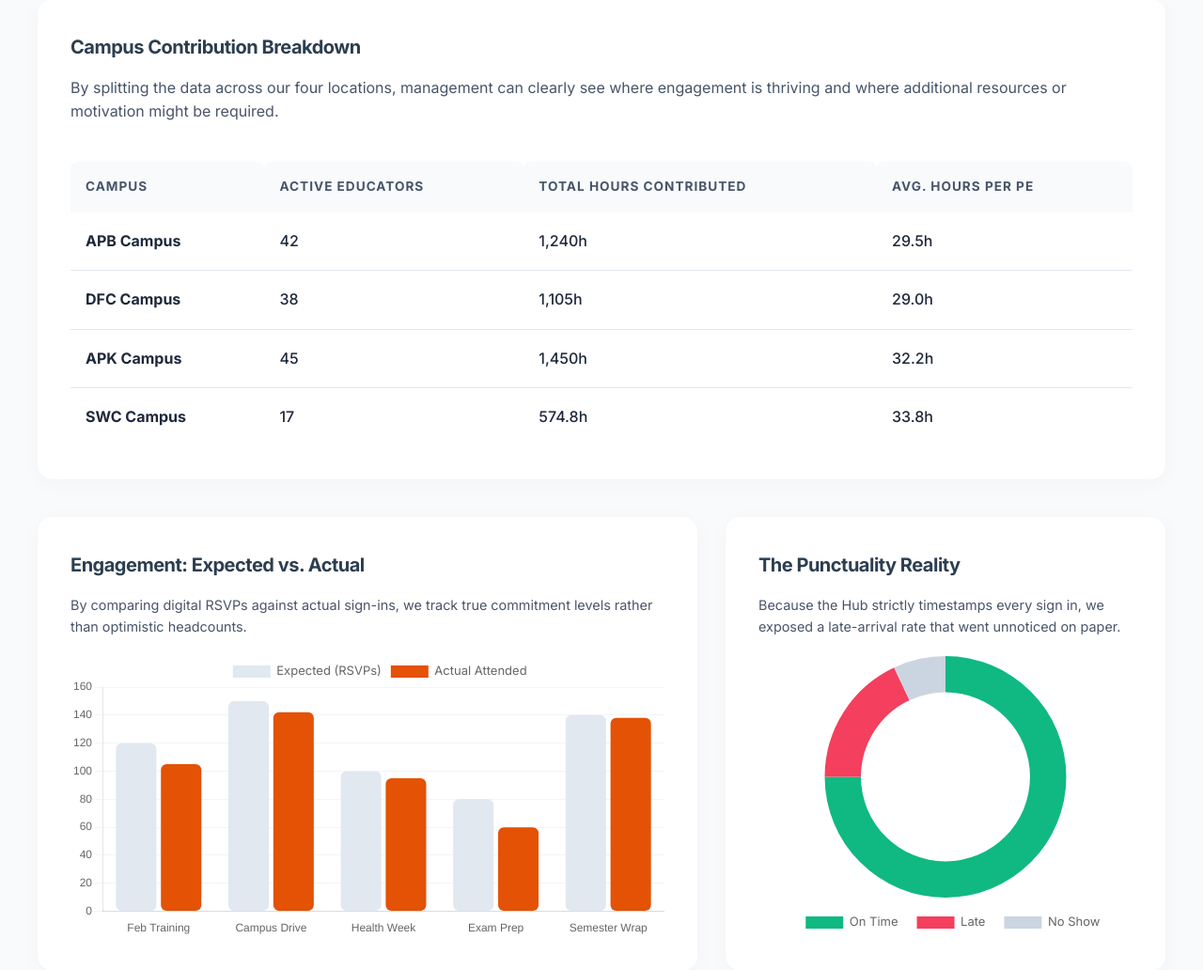
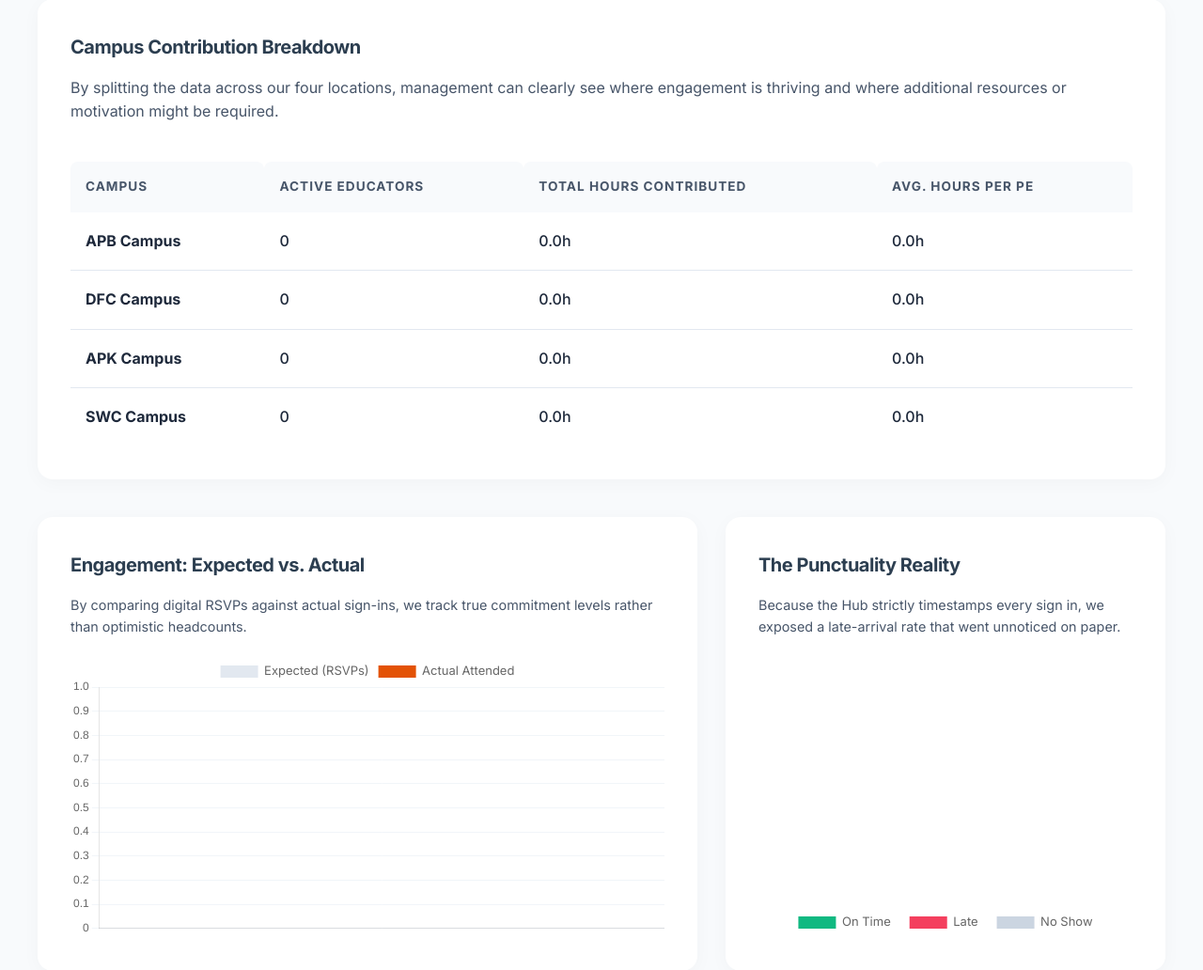
Before and after one commit to sphiwe-mathe5/cshaw, a Django app: page /quarterly-report/ in a window 1280 px wide. Shown: the part 1388-2420 px from the top of the page at 94% size. Run offline with Django 5.2, Linux system fonts and the light colour scheme; data that the repository does not hold is empty.

Commit message:
Good Night

```diff
--- a/core/templates/core/quarterly_report.html
+++ b/core/templates/core/quarterly_report.html
@@ -530,27 +530,27 @@
                     <tbody>
                         <tr>
                             <td><strong>APB Campus</strong></td>
-                            <td>{{ apb_active_count|default:"42" }}</td>
-                            <td>{{ apb_total_hours|default:"1,240" }}h</td>
-                            <td>{{ apb_avg_hours|default:"29.5" }}h</td>
+                            <td>{{ apb_active_count }}</td>
+                            <td>{{ apb_total_hours }}h</td>
+                            <td>{{ apb_avg_hours }}h</td>
                         </tr>
                         <tr>
                             <td><strong>DFC Campus</strong></td>
-                            <td>{{ dfc_active_count|default:"38" }}</td>
-                            <td>{{ dfc_total_hours|default:"1,105" }}h</td>
-                            <td>{{ dfc_avg_hours|default:"29.0" }}h</td>
+                            <td>{{ dfc_active_count }}</td>
+                            <td>{{ dfc_total_hours }}h</td>
+                            <td>{{ dfc_avg_hours }}h</td>
                         </tr>
                         <tr>
                             <td><strong>APK Campus</strong></td>
-                            <td>{{ apk_active_count|default:"45" }}</td>
-                            <td>{{ apk_total_hours|default:"1,450" }}h</td>
-                            <td>{{ apk_avg_hours|default:"32.2" }}h</td>
+                            <td>{{ apk_active_count }}</td>
+                            <td>{{ apk_total_hours }}h</td>
+                            <td>{{ apk_avg_hours }}h</td>
                         </tr>
                         <tr>
                             <td><strong>SWC Campus</strong></td>
-                            <td>{{ swc_active_count|default:"17" }}</td>
-                            <td>{{ swc_total_hours|default:"574.8" }}h</td>
-                            <td>{{ swc_avg_hours|default:"33.8" }}h</td>
+                            <td>{{ swc_active_count }}</td>
+                            <td>{{ swc_total_hours }}h</td>
+                            <td>{{ swc_avg_hours }}h</td>
                         </tr>
                     </tbody>
                 </table>
@@ -744,19 +744,21 @@
         new Chart(ctxTurnout, {
             type: 'bar',
             data: {
-                // You can inject Django variables here later: {{ chart_labels|safe }}
-                labels: ['Feb Training', 'Campus Drive', 'Health Week', 'Exam Prep', 'Semester Wrap'],
+                // Dynamically injected event titles
+                labels: {{ chart_labels|safe }},
                 datasets: [
                     {
                         label: 'Expected (RSVPs)',
-                        data: [120, 150, 100, 80, 140], // {{ chart_expected|safe }}
+                        // Dynamically injected RSVP counts
+                        data: {{ chart_expected|safe }},
                         backgroundColor: '#e2e8f0',
                         borderRadius: 6,
                         borderSkipped: false
                     },
                     {
                         label: 'Actual Attended',
-                        data: [105, 142, 95, 60, 138], // {{ chart_actual|safe }}
+                        // Dynamically injected actual attendance
+                        data: {{ chart_actual|safe }},
                         backgroundColor: '#E35205', // Brand Orange
                         borderRadius: 6,
                         borderSkipped: false
@@ -783,7 +785,8 @@
             data: {
                 labels: ['On Time', 'Late', 'No Show'],
                 datasets: [{
-                    data: [75, 18, 7], // {{ punctuality_on_time }}, {{ punctuality_late }}, {{ punctuality_excused }}
+                    // Dynamically injected punctuality metrics
+                    data: [{{ punctuality_on_time }}, {{ punctuality_late }}, {{ punctuality_excused }}],
                     backgroundColor: ['#10b981', '#f43f5e', '#cbd5e1'], // Green, Red, Grey
                     borderWidth: 0,
                     cutout: '70%'
--- a/core/views.py
+++ b/core/views.py
@@ -1065,8 +1065,11 @@ class AdminFeedbackDashboard(UserPassesTestMixin, TemplateView):
 def quarterly_report_view(request):
     now = timezone.now()
 
-    # --- 1. HERO METRICS ---
-    # Total hours ever earned
+    # ==========================================
+    # 1. HERO METRICS
+    # ==========================================
+
+    # A. Get automated event hours
     event_hours_dict = ActivitySignup.objects.filter(attended=True).aggregate(Sum('hours_earned'))
     event_hours = event_hours_dict['hours_earned__sum'] or 0.0
 
@@ -1077,64 +1080,108 @@ def quarterly_report_view(request):
     # C. Combine them for the true total
     total_hours = float(event_hours) + float(manual_hours)
 
-    total_hours_dict = ActivitySignup.objects.filter(attended=True).aggregate(Sum('hours_earned'))
-    total_hours = total_hours_dict['hours_earned__sum'] or 0.0
-
-    # Total past events hosted
+    # D. Other Hero Metrics
     total_events = VolunteerActivity.objects.filter(date_time__lte=now).count()
-
-    # Total unique active peers (students who have attended at least 1 event)
+    total_registered = User.objects.filter(role=User.Roles.STUDENT).count()
     active_peers = ActivitySignup.objects.filter(attended=True).values('user').distinct().count()
 
-    # --- 2. ENGAGEMENT DATA (For the Charts) ---
-    # Get the last 5 completed events to show the "Expected vs Actual" turnout trend
+    # ==========================================
+    # 2. CAMPUS BREAKDOWN DATA
+    # ==========================================
+    campuses = ['APB', 'DFC', 'APK', 'SWC']
+    campus_context = {}
+
+    for camp in campuses:
+        # Active educators per campus
+        active_count = User.objects.filter(
+            role=User.Roles.STUDENT,
+            campus=camp
+        ).count()
+
+        # Event hours per campus
+        camp_event_hours_aggr = ActivitySignup.objects.filter(
+            user__campus=camp,
+            attended=True
+        ).aggregate(Sum('hours_earned'))
+        camp_event_hours = camp_event_hours_aggr['hours_earned__sum'] or 0.0
+
+        # Manual hours per campus
+        camp_manual_hours_aggr = User.objects.filter(
+            role=User.Roles.STUDENT,
+            campus=camp
+        ).aggregate(Sum('manual_bonus_hours'))
+        camp_manual_hours = camp_manual_hours_aggr['manual_bonus_hours__sum'] or 0.0
+
+        # Combine for total campus hours
+        total_camp_hours = float(camp_event_hours) + float(camp_manual_hours)
+
+        # Average hours (avoid division by zero)
+        avg_hours = (total_camp_hours / active_count) if active_count > 0 else 0.0
+
+        # Dynamically create context keys (e.g., apb_active_count, dfc_total_hours)
+        prefix = camp.lower()
+        campus_context[f'{prefix}_active_count'] = active_count
+        campus_context[f'{prefix}_total_hours'] = round(total_camp_hours, 1)
+        campus_context[f'{prefix}_avg_hours'] = round(avg_hours, 1)
+
+    # ==========================================
+    # 3. ENGAGEMENT DATA (For the Charts)
+    # ==========================================
+
+    # Get the last 5 completed events
     recent_events = VolunteerActivity.objects.filter(date_time__lte=now).order_by('-date_time')[:5]
 
     turnout_labels = []
     expected_data = []
     actual_data = []
 
-    for event in reversed(recent_events): # Reverse so oldest is first on the chart left-to-right
+    # Reverse so the oldest event is first on the chart (left-to-right)
+    for event in reversed(recent_events):
         turnout_labels.append(event.title)
 
-        # 'Expected' = everyone who signed up (RSVP'd)
         total_rsvps = ActivitySignup.objects.filter(activity=event).count()
         expected_data.append(total_rsvps)
 
-        # 'Actual' = everyone who actually showed up
         attended_count = ActivitySignup.objects.filter(activity=event, attended=True).count()
         actual_data.append(attended_count)
 
-    # Calculate overall attendance percentage across all time
-    all_time_rsvps = ActivitySignup.objects.count()
-    all_time_attended = ActivitySignup.objects.filter(attended=True).count()
-    attendance_rate = 0
-    if all_time_rsvps > 0:
-        attendance_rate = round((all_time_attended / all_time_rsvps) * 100)
 
-    # --- 3. PUNCTUALITY METRICS ---
-    # NOTE: If your ActivitySignup doesn't have an 'is_late' boolean, you can adapt this.
-    # Assuming you track lateness somehow. If not, these can remain 0 until you add it.
-    on_time_count = ActivitySignup.objects.filter(attended=True).count() # Placeholder
-    late_count = 0 # Placeholder if you don't track this yet
-    excused_count = ActivitySignup.objects.filter(attended=False).count() # Assuming absent means excused/no-show for now
-    recent_feedbacks = Feedback.objects.select_related('user').order_by('-created_at')[:5]
 
+    # ==========================================
+    # 4. PUNCTUALITY METRICS
+    # ==========================================
+    on_time_count = ActivitySignup.objects.filter(attended=True).count()
+    late_count = 0
+    excused_count = ActivitySignup.objects.filter(attended=False).count()
+
+    # ==========================================
+    # 5. FEEDBACK (Showing ALL feedback, no limits)
+    # ==========================================
+    all_feedbacks = Feedback.objects.select_related('user').order_by('-created_at')
+
+    # ==========================================
+    # 6. CONTEXT ASSEMBLY
+    # ==========================================
     context = {
         'total_hours': round(total_hours, 1),
         'total_events': total_events,
+        'total_registered': total_registered,
         'active_peers': active_peers,
-        'attendance_rate': attendance_rate,
 
-        # Data for Javascript Charts (converted to lists)
-        'chart_labels': turnout_labels,
+
+        # Javascript Charts
+        'chart_labels': json.dumps(turnout_labels),
         'chart_expected': expected_data,
         'chart_actual': actual_data,
 
         'punctuality_on_time': on_time_count,
         'punctuality_late': late_count,
         'punctuality_excused': excused_count,
-        'feedbacks': recent_feedbacks,
+
+        'feedbacks': all_feedbacks,
+
+        # Unpack all campus dictionary variables dynamically
+        **campus_context,
     }
 
     return render(request, 'core/quarterly_report.html', context)
```
